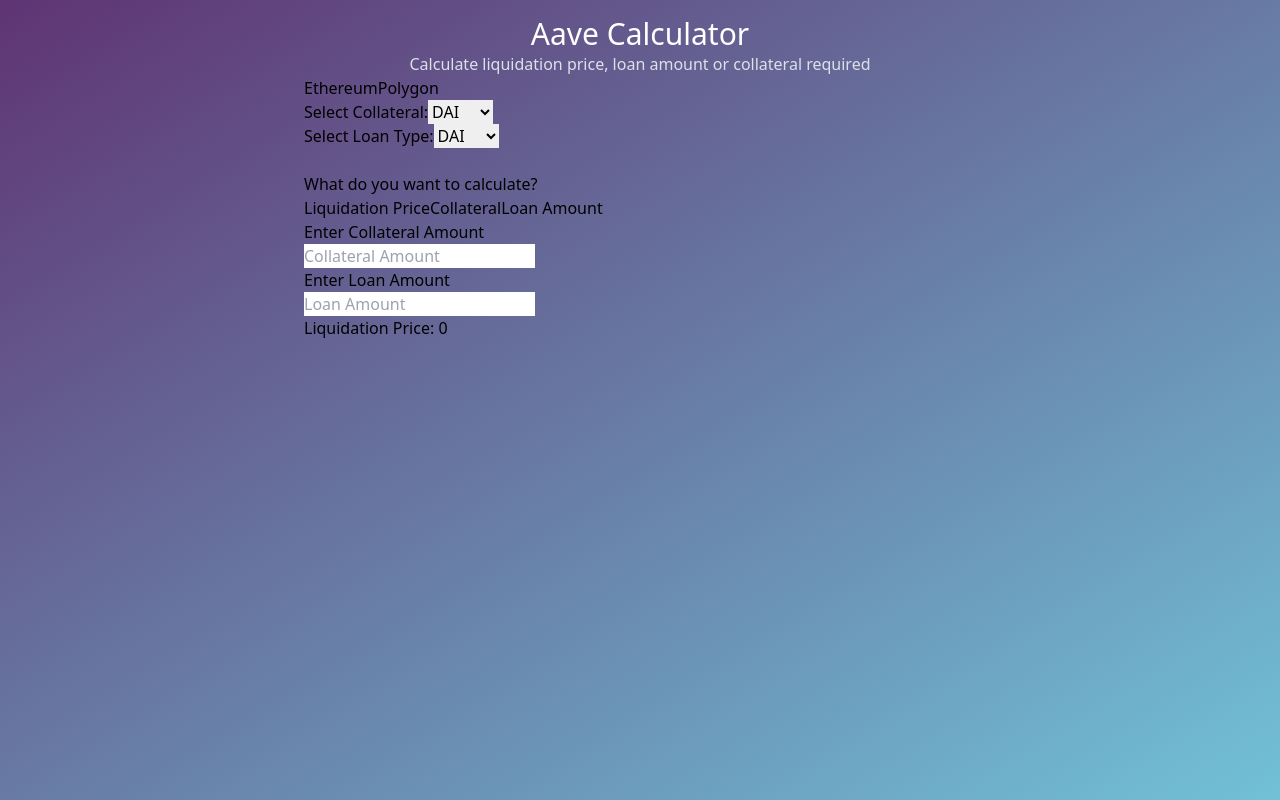
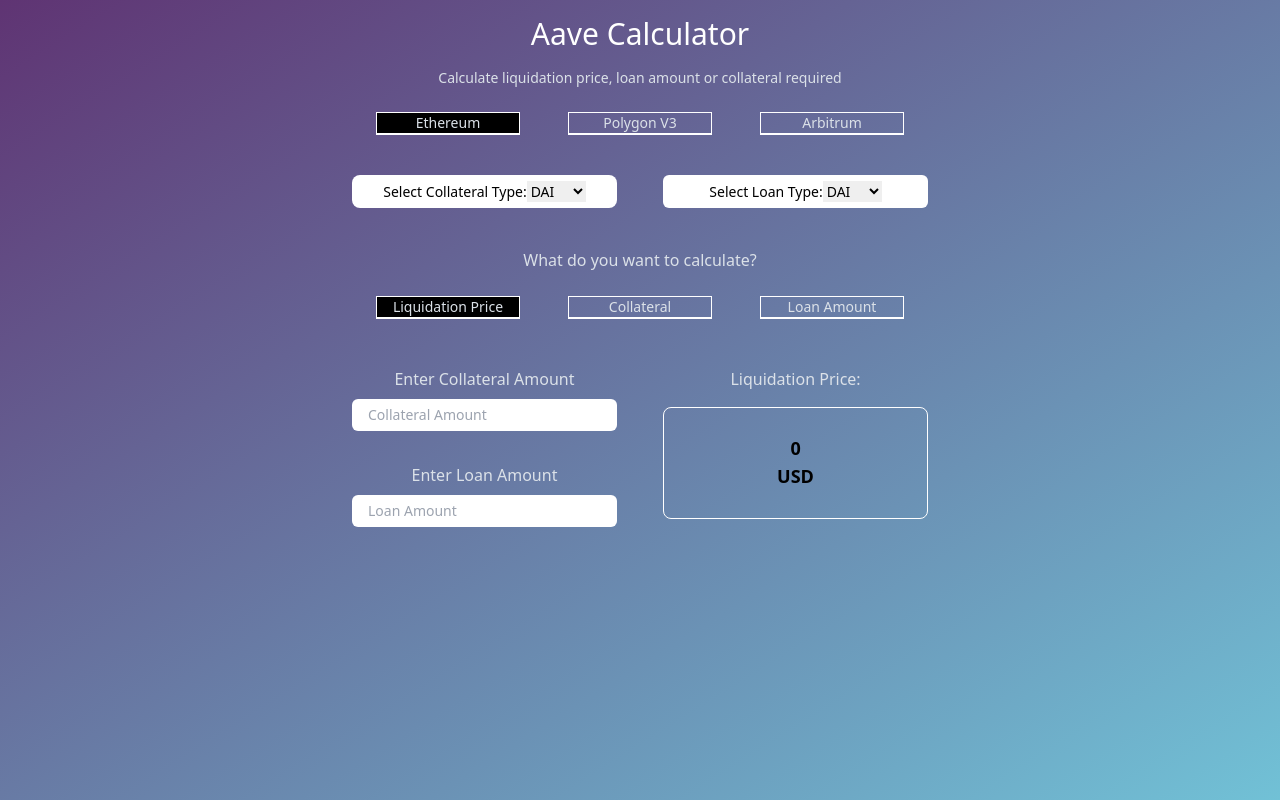
Before and after one commit to cheenukhurana/aavecalculator, a Next.js app: page / in a window 1280 px wide. Built offline with nearby package versions, Linux system fonts and the light colour scheme.

Commit message:
ui changes

```diff
--- a/components/assets.js
+++ b/components/assets.js
@@ -2,18 +2,21 @@
 import { useEffect } from "react"
 import { markets } from "../markets"
 
-export default function Assets({ networkType, setCollateralType, setLoanType, setCalculatorType }) {
+export default function Assets({ networkType, setCollateralType, setLoanType, calculatorType, setCalculatorType }) {
 
     useEffect(() => {
         setCollateralType(Object.keys(markets[networkType])[0])
         setLoanType(Object.keys(markets[networkType])[0])
-    },[networkType])
+    }, [networkType])
 
     return (
         <div>
-            <div>
-                Select Collateral:
-                <select name='Collateral' id='collateral-types'  onChange={(e) => { setCollateralType(e.target.value) }}>
+            <div className="flex justify-between">
+
+
+                <div className="bg-white py-1.5 text-sm rounded-lg min-w-[46%] max-w-max text-center">
+                    Select Collateral Type:
+                    <select name='Collateral' id='collateral-types' onChange={(e) => { setCollateralType(e.target.value) }}>
                         {
                             Object.keys(markets[networkType]).map((asset) => (
                                 <>
@@ -23,7 +26,8 @@
                         }
                     </select>
                 </div>
-            <div>
+
+                <div className="bg-white py-1.5 text-sm rounded-md min-w-[46%] max-w-max text-center">
                     Select Loan Type:
                     <select name='LoanType' id='loan-types' onChange={(e) => { setLoanType(e.target.value) }}>
                         {
@@ -35,13 +39,27 @@
                         }
                     </select>
                 </div>
-            <br />
-            <div>
+            </div>
+            <div className="mt-10">
+                <div className="text-center text-[#dbe1e8]">
                     What do you want to calculate?
-                <div style={{ display: 'flex', justify: 'center' }}>
-                    <button onClick={() => { setCalculatorType('lp') }}>Liquidation Price</button>
-                    <button onClick={() => { setCalculatorType('ca') }}>Collateral</button>
-                    <button onClick={() => { setCalculatorType('la') }}>Loan Amount</button>
+                </div>
+                <div className="flex justify-around mt-6 text-[#dbe1e8] text-sm">
+                    {calculatorType === 'lp' ? (
+                        <button className="border border-white border-b-2 min-w-[25%] bg-black hover:bg-black" onClick={() => { setCalculatorType('lp') }}>Liquidation  Price</button>
+                    ) : (
+                        <button className="border border-white border-b-2 min-w-[25%] hover:bg-black" onClick={() => { setCalculatorType('lp') }} >Liquidation Price</button>
+                    )}
+                    {calculatorType === 'ca' ? (
+                        <button className="border border-white border-b-2 min-w-[25%] bg-black hover:bg-black" onClick={() => { setCalculatorType('ca') }}>Collateral</button>
+                    ) : (
+                        <button className="border border-white border-b-2 min-w-[25%] hover:bg-black" onClick={() => { setCalculatorType('ca') }}>Collateral</button>
+                    )}
+                    {calculatorType === 'la' ? (
+                        <button className="border border-white border-b-2 min-w-[25%] bg-black hover:bg-black" onClick={() => { setCalculatorType('la') }}>Loan Amount</button>
+                    ) : (
+                        <button className="border border-white border-b-2 min-w-[25%] hover:bg-black" onClick={() => { setCalculatorType('la') }}>Loan Amount</button>
+                    )}
                 </div>
             </div>
         </div>
--- a/components/collateralAmountCalculator.js
+++ b/components/collateralAmountCalculator.js
@@ -2,6 +2,7 @@
 
 export default function CollateralAmountCalculator(props) {
 
+    const collateralType = props.collateralType
     const collateralPrice = props.collateralPrice
     const loanItemPrice = props.loanItemPrice
     const loanToValue = props.loanToValue
@@ -30,12 +31,29 @@
     }, [collateralPrice, loanItemPrice, loanToValue, liquidationThreshold, loanAmount, liquidationPrice])
 
     return (
-        <div>
-            <p>Enter Loan Amount</p>
+        <div className="flex mt-12 justify-between">
+            {/* <p>Enter Loan Amount</p>
             <input type="number" name="Loan Amount" placeholder="Loan Amount" value={loanAmount} onChange={e => setLoanAmount(e.target.value)} />
             <p>Enter Liquidation Price</p>
-            <input type="number" name="Liquidation Price" placeholder="Liquidation Price" value={liquidationPrice} onChange={e => setLiquidationPrice(e.target.value)} />
-            <h2>Collateral Needed: {collateralAmount}</h2>
+            <input type="number" name="Liquidation Price" placeholder="Liquidation Price" value={liquidationPrice} onChange={e => setLiquidationPrice(e.target.value)} /> */}
+
+
+            <div className="w-[46%]">
+                <div className="text-[#dbe1e8] text-center">Enter Loan Amount</div>
+                <input className="mt-2 w-[100%] px-4 py-1.5 text-sm rounded-md" type="number" name="Loan Amount" placeholder="Loan Amount" value={loanAmount} onChange={e => setLoanAmount(e.target.value)} />
+
+                <p className="text-[#dbe1e8] text-center mt-8">Enter Liquidation Price</p>
+                <input className="mt-2 w-[100%] px-4 py-1.5 text-sm rounded-md" type="number" name="Liquidation Price" placeholder="Liquidation Price" value={liquidationPrice} onChange={e => setLiquidationPrice(e.target.value)}></input>
+
+            </div>
+
+            <div className="w-[46%] text-center">
+                <div className="text-[#dbe1e8]">Collateral Needed:</div>
+                <div className="mt-4 text-lg font-semibold border-white border rounded-lg w-[100%] h-[70%] mx-auto ">
+                    <div className="mt-[10%]">{collateralAmount}</div>
+                    <div>{collateralType}</div>
+                </div>
+            </div>
         </div>
     )
 }
--- a/components/layout.js
+++ b/components/layout.js
@@ -3,7 +3,7 @@
 export default function Layout({ children }) {
     return (
         <div className='bg-gradient-to-br from-[#5f3473] to-[#71c1d6] h-screen'>
-            <div className='max-w-2xl mx-auto py-4'>
+            <div className='max-w-xl mx-auto py-4'>
                 <Head>
                     <title>Aave Calculator</title>
                     <link rel="icon" href="/favicon.ico" />
@@ -11,7 +11,7 @@
                 </Head>
                 <header className="text-center">
                     <h1 className="text-white text-3xl">Aave Calculator</h1>
-                    <h6 className="text-[#dbe1e8]">Calculate liquidation price, loan amount or collateral required</h6>
+                    <h6 className="text-[#dbe1e8] text-sm mt-4">Calculate liquidation price, loan amount or collateral required</h6>
                 </header>
                 <main>
                     {children}
--- a/components/liquidationPriceCalculator.js
+++ b/components/liquidationPriceCalculator.js
@@ -12,20 +12,16 @@
 
     useEffect(() => {
         const calculateLiquidationPrice = () => {
-            if(loanAmount && collateralAmount)
-            {
-                let liqPrice = loanAmount*loanItemPrice/(liquidationThreshold*collateralAmount)
-                if(liqPrice > collateralPrice)
-                {
+            if (loanAmount && collateralAmount) {
+                let liqPrice = loanAmount * loanItemPrice / (liquidationThreshold * collateralAmount)
+                if (liqPrice > collateralPrice) {
                     setLiquidationPrice(collateralPrice)
                 }
-                else
-                {
+                else {
                     setLiquidationPrice(liqPrice)
                 }
             }
-            else
-            {
+            else {
                 setLiquidationPrice(0)
             }
         }
@@ -35,12 +31,33 @@
 
 
     return (
-        <div>
-            <p>Enter Collateral Amount</p>
-            <input type="number" name="Collateral Amount" placeholder="Collateral Amount" value={collateralAmount} onChange={e => setCollateralAmount(e.target.value)} />
-            <p>Enter Loan Amount</p>
-            <input type="number" name="Loan Amount" placeholder="Loan Amount" value={loanAmount} onChange={e => setLoanAmount(e.target.value)} />
-            <h2>Liquidation Price: {liquidationPrice}</h2>
+        <div className="flex mt-12 justify-between">
+
+            <div className="w-[46%]">
+                <div className="text-[#dbe1e8] text-center">Enter Collateral Amount</div>
+                <input className="mt-2 w-[100%] px-4 py-1.5 text-sm rounded-md" type="number" name="Collateral Amount" placeholder="Collateral Amount" value={collateralAmount} onChange={e => setCollateralAmount(e.target.value)} />
+
+                <p className="text-[#dbe1e8] text-center mt-8">Enter Loan Amount</p>
+                <input className="mt-2 w-[100%] px-4 py-1.5 text-sm rounded-md" type="number" name="Loan Amount" placeholder="Loan Amount" value={loanAmount} onChange={e => setLoanAmount(e.target.value)}></input>
+
+            </div>
+
+            {/* <div className="w-[46%] text-[#dbe1e8] text-center">
+                <div>Liquidation Price</div>
+                <div className="mt-2 border border-white rounded-full h-28 w-28 mx-auto">
+                    <div>{liquidationPrice}</div>
+                    <div>USD</div>
+                </div>
+            </div> */}
+
+            <div className="w-[46%] text-center">
+                <div className="text-[#dbe1e8]">Liquidation Price:</div>
+                <div className="mt-4 text-lg font-semibold border-white border rounded-lg w-[100%] h-[70%] mx-auto ">
+                    <div className="mt-[10%]">{liquidationPrice}</div>
+                    <div>USD</div>
+                </div>
+            </div>
+
         </div>
     )
 }
--- a/components/loanAmountCalculator.js
+++ b/components/loanAmountCalculator.js
@@ -2,6 +2,7 @@
 
 export default function LoanAmountCalculator(props) {
 
+    const loanType = props.loanType
     const collateralPrice = props.collateralPrice
     const loanItemPrice = props.loanItemPrice
     const loanToValue = props.loanToValue
@@ -30,12 +31,30 @@
 
 
     return (
-        <div>
-            <p>Enter Collateral Amount</p>
+        <div className="flex mt-12 justify-between">
+            {/* <p>Enter Collateral Amount</p>
             <input type="number" name="Collateral Amount" placeholder="Collateral Amount" value={collateralAmount} onChange={e => setCollateralAmount(e.target.value)} />
             <p>Enter Liquidation Price</p>
-            <input type="number" name="Liquidation Price" placeholder="Liquidation Price" value={liquidationPrice} onChange={e => setLiquidationPrice(e.target.value)} />
-            <h2>Max amount you can borrow: {loanAmount}</h2>
+            <input type="number" name="Liquidation Price" placeholder="Liquidation Price" value={liquidationPrice} onChange={e => setLiquidationPrice(e.target.value)} /> */}
+
+            <div className="w-[46%]">
+                <div className="text-[#dbe1e8] text-center">Enter Collateral Amount</div>
+                <input className="mt-2 w-[100%] px-4 py-1.5 text-sm rounded-md" type="number" name="Collateral Amount" placeholder="Collateral Amount" value={collateralAmount} onChange={e => setCollateralAmount(e.target.value)} />
+
+                <p className="text-[#dbe1e8] text-center mt-8">Enter Liquidation Price</p>
+                <input className="mt-2 w-[100%] px-4 py-1.5 text-sm rounded-md" type="number" name="Liquidation Price" placeholder="Liquidation Price" value={liquidationPrice} onChange={e => setLiquidationPrice(e.target.value)}></input>
+
+            </div>
+
+            <div className="w-[46%] text-center">
+                <div className="text-[#dbe1e8]">Max amount you can borrow:</div>
+                <div className="mt-4 text-lg font-semibold border-white border rounded-lg w-[100%] h-[70%] mx-auto ">
+                    <div className="mt-[10%]">{loanAmount}</div>
+                    <div>{loanType}</div>
+                </div>
+            </div>
+
+            {/* <h2>Max amount you can borrow: {loanAmount}</h2> */}
         </div>
     )
 }
--- a/markets.js
+++ b/markets.js
@@ -1,12 +1,12 @@
 export const markets = {
     "ETHEREUM": {
-        "DAI": {"borrowing": "YES", "collateral": "YES", "loanToValue": 0.77, "liquidationThreshold": 0.8},
-        "USDC": {"borrowing": "YES", "collateral": "YES", "loanToValue": 0.86, "liquidationThreshold": 0.88},
-        "USDT": {"borrowing": "YES", "collateral": "NO"},
-        "AAVE": {"borrowing": "NO", "collateral": "YES", "loanToValue": 0.63, "liquidationThreshold": 0.70},
-        "BAL": {"borrowing": "YES", "collateral": "YES", "loanToValue": 0.65, "liquidationThreshold": 0.7},
-        "WBTC": {"borrowing": "YES", "collateral": "YES", "loanToValue": 0.7, "liquidationThreshold": 0.75},
-        "WETH": {"borrowing": "YES", "collateral": "YES", "loanToValue": 0.83, "liquidationThreshold": 0.85}
+        "DAI": {"borrowing": "YES", "collateral": "YES", "loanToValue": 0.77, "liquidationThreshold": 0.8, "chainlinkAddress": "0x773616E4d11A78F511299002da57A0a94577F1f4"},
+        "USDC": {"borrowing": "YES", "collateral": "YES", "loanToValue": 0.86, "liquidationThreshold": 0.88, "chainlinkAddress": "0x8fFfFfd4AfB6115b954Bd326cbe7B4BA576818f6"},
+        "USDT": {"borrowing": "YES", "collateral": "NO", "chainlinkAddress": "0x3E7d1eAB13ad0104d2750B8863b489D65364e32D"},
+        "AAVE": {"borrowing": "NO", "collateral": "YES", "loanToValue": 0.63, "liquidationThreshold": 0.7, "chainlinkAddress": "0x547a514d5e3769680Ce22B2361c10Ea13619e8a9"},
+        "BAL": {"borrowing": "YES", "collateral": "YES", "loanToValue": 0.65, "liquidationThreshold": 0.7, "chainlinkAddress": "0xdF2917806E30300537aEB49A7663062F4d1F2b5F"},
+        "WBTC": {"borrowing": "YES", "collateral": "YES", "loanToValue": 0.7, "liquidationThreshold": 0.75, "chainlinkAddress": "0xF4030086522a5bEEa4988F8cA5B36dbC97BeE88c"},
+        "WETH": {"borrowing": "YES", "collateral": "YES", "loanToValue": 0.83, "liquidationThreshold": 0.85, "chainlinkAddress": "0x5f4eC3Df9cbd43714FE2740f5E3616155c5b8419"}
     },
     "POLYGON": {
         "DAI": {"borrowing": "YES", "collateral": "YES", "loanToValue": 0.75, "liquidationThreshold": 0.8},
--- a/package.json
+++ b/package.json
@@ -10,6 +10,7 @@
     "@emotion/styled": "^11.6.0",
     "@mui/material": "^5.4.2",
     "@mui/styled-engine-sc": "^5.4.2",
+    "ethers": "^5.6.7",
     "next": "latest",
     "react": "17.0.2",
     "react-dom": "17.0.2",
--- a/pages/index.js
+++ b/pages/index.js
@@ -5,6 +5,7 @@
 import Assets from '../components/assets';
 import { useEffect, useState } from 'react';
 import { markets } from '../markets';
+import { ethers } from 'ethers';
 
 function Calculator(props) {
   const collateralType = props.collateralType
@@ -26,13 +27,40 @@
   }
 }
 
-function NetworkTypes({setNetworkType}) {
+function NetworkTypes({ networkType,setNetworkType }) {
   return (
-    <div>
-      <button onClick={() => { setNetworkType('ETHEREUM') }}>Ethereum</button>
-      <button onClick={() => { setNetworkType('POLYGON') }}>Polygon</button>
+    <div className="flex justify-around mt-6 text-[#dbe1e8] text-sm mt-10">
+      {networkType === 'ETHEREUM' ? (
+        <button className="border border-white border-b-2 min-w-[25%] bg-black hover:bg-black" onClick={() => { setNetworkType('ETHEREUM') }}>Ethereum</button>
+      ) : (
+        <button className="border border-white border-b-2 min-w-[25%] hover:bg-black" onClick={() => { setNetworkType('ETHEREUM') }} >ETHEREUM</button>
+      )}
+      {networkType === 'POLYGON' ? (
+        <button className="border border-white border-b-2 min-w-[25%] bg-black hover:bg-black" onClick={() => { setNetworkType('POLYGON') }}>Polygon V3</button>
+      ) : (
+        <button className="border border-white border-b-2 min-w-[25%] hover:bg-black" onClick={() => { setNetworkType('POLYGON') }}>Polygon V3</button>
+      )}
+      {networkType === 'ARBITRUM' ? (
+        <button className="border border-white border-b-2 min-w-[25%] bg-black hover:bg-black" onClick={() => { setNetworkType('ARBITRUM') }}>Arbitrum</button>
+      ) : (
+        <button className="border border-white border-b-2 min-w-[25%] hover:bg-black" onClick={() => { setNetworkType('ARBITRUM') }}>Arbitrum</button>
+      )}
     </div>
   )
+}
+
+function getChainLinkPrice(address, { setPrice }) {
+  // const { ethers } = require("ethers") // for nodejs only
+  const provider = new ethers.providers.JsonRpcProvider("https://mainnet.infura.io/v3/646811ce6d7641bc893009e2b67b27f0")
+  const aggregatorV3InterfaceABI = [{ "inputs": [], "name": "decimals", "outputs": [{ "internalType": "uint8", "name": "", "type": "uint8" }], "stateMutability": "view", "type": "function" }, { "inputs": [], "name": "description", "outputs": [{ "internalType": "string", "name": "", "type": "string" }], "stateMutability": "view", "type": "function" }, { "inputs": [{ "internalType": "uint80", "name": "_roundId", "type": "uint80" }], "name": "getRoundData", "outputs": [{ "internalType": "uint80", "name": "roundId", "type": "uint80" }, { "internalType": "int256", "name": "answer", "type": "int256" }, { "internalType": "uint256", "name": "startedAt", "type": "uint256" }, { "internalType": "uint256", "name": "updatedAt", "type": "uint256" }, { "internalType": "uint80", "name": "answeredInRound", "type": "uint80" }], "stateMutability": "view", "type": "function" }, { "inputs": [], "name": "latestRoundData", "outputs": [{ "internalType": "uint80", "name": "roundId", "type": "uint80" }, { "internalType": "int256", "name": "answer", "type": "int256" }, { "internalType": "uint256", "name": "startedAt", "type": "uint256" }, { "internalType": "uint256", "name": "updatedAt", "type": "uint256" }, { "internalType": "uint80", "name": "answeredInRound", "type": "uint80" }], "stateMutability": "view", "type": "function" }, { "inputs": [], "name": "version", "outputs": [{ "internalType": "uint256", "name": "", "type": "uint256" }], "stateMutability": "view", "type": "function" }]
+  const addr = address
+  const priceFeed = new ethers.Contract(addr, aggregatorV3InterfaceABI, provider)
+  priceFeed.latestRoundData()
+    .then((roundData) => {
+      const res = Number((roundData.answer.toString() / Math.pow(10, 8)).toFixed(4))
+      console.log("Latest Round Data", res)
+      setPrice(res)
+    })
 }
 
 export default function Home() {
@@ -41,24 +69,59 @@
   const [collateralType, setCollateralType] = useState("")
   const [loanType, setLoanType] = useState("")
   const [calculatorType, setCalculatorType] = useState('lp')
-  const [collateralPrice, setCollateralPrice] = useState(40000)
-  const [loanItemPrice, setLoanItemPrice] = useState(1)
+  const [collateralPrice, setCollateralPrice] = useState(0)
+  const [loanItemPrice, setLoanItemPrice] = useState(0)
   const [loanToValue, setLoanToValue] = useState(0)
   const [liquidationThreshold, setLiquidationThreshold] = useState(0)
+  console.log(collateralPrice)
+  console.log(loanItemPrice)
 
   useEffect(() => {
-    if(collateralType)
-    {
+    if (collateralType) {
       setLoanToValue(markets[networkType][collateralType]["loanToValue"])
       setLiquidationThreshold(markets[networkType][collateralType]["liquidationThreshold"])
     }
-  },[networkType, collateralType])
+  }, [networkType, collateralType])
+
+  // useEffect(() => {
+  //   if(collateralType)
+  //   {
+  //     getChainLinkPrice(markets[networkType][collateralType]["chainlinkAddress"],setCollateralPrice)
+  //   }
+
+  // },[networkType, collateralType])
+
+
+  // useEffect(() => {
+  //   if(loanType)
+  //   {
+  //     getChainLinkPrice(markets[networkType][loanType]["chainlinkAddress"],setLoanItemPrice)
+  //   }
+
+  // },[networkType, loanType])
+
+  useEffect(() => {
+    if (networkType === "ETHEREUM") {
+      setCollateralPrice(29925.22)
+      setLoanItemPrice(1.0004)
+    }
+    else if (networkType === "POLYGON") {
+      setCollateralPrice(29981.36)
+      setLoanItemPrice(1.0002)
+    }
+    else {
+      setCollateralPrice((29975))
+      setLoanItemPrice(1.0005)
+    }
+
+  }, [networkType, collateralType, loanType])
 
   return (
     <Layout>
-      <section>
-        <NetworkTypes setNetworkType={setNetworkType} />
-        <Assets networkType={networkType} setCollateralType={setCollateralType} setLoanType={setLoanType} setCalculatorType={setCalculatorType} />
+    <NetworkTypes networkType={networkType} setNetworkType={setNetworkType} />
+      <section className='mt-10'>
+
+        <Assets networkType={networkType} setCollateralType={setCollateralType} setLoanType={setLoanType} calculatorType={calculatorType} setCalculatorType={setCalculatorType} />
         <Calculator collateralType={collateralType} loanType={loanType} calculatorType={calculatorType} collateralPrice={collateralPrice} loanItemPrice={loanItemPrice} loanToValue={loanToValue} liquidationThreshold={liquidationThreshold} />
       </section>
     </Layout>
```
Also changed, not shown: 1 other file (tests, documents, lock files or other folders). Lines whose indentation alone changed are shown as unchanged.
